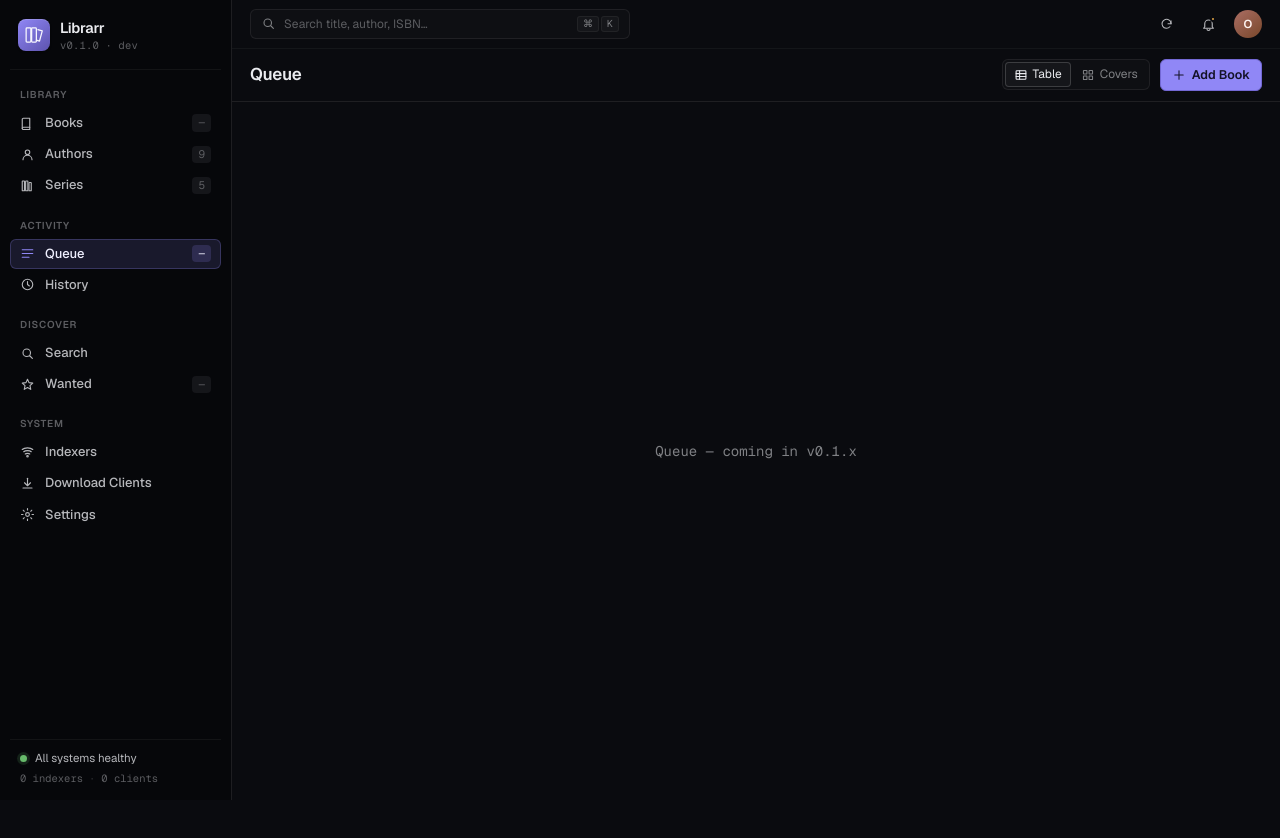
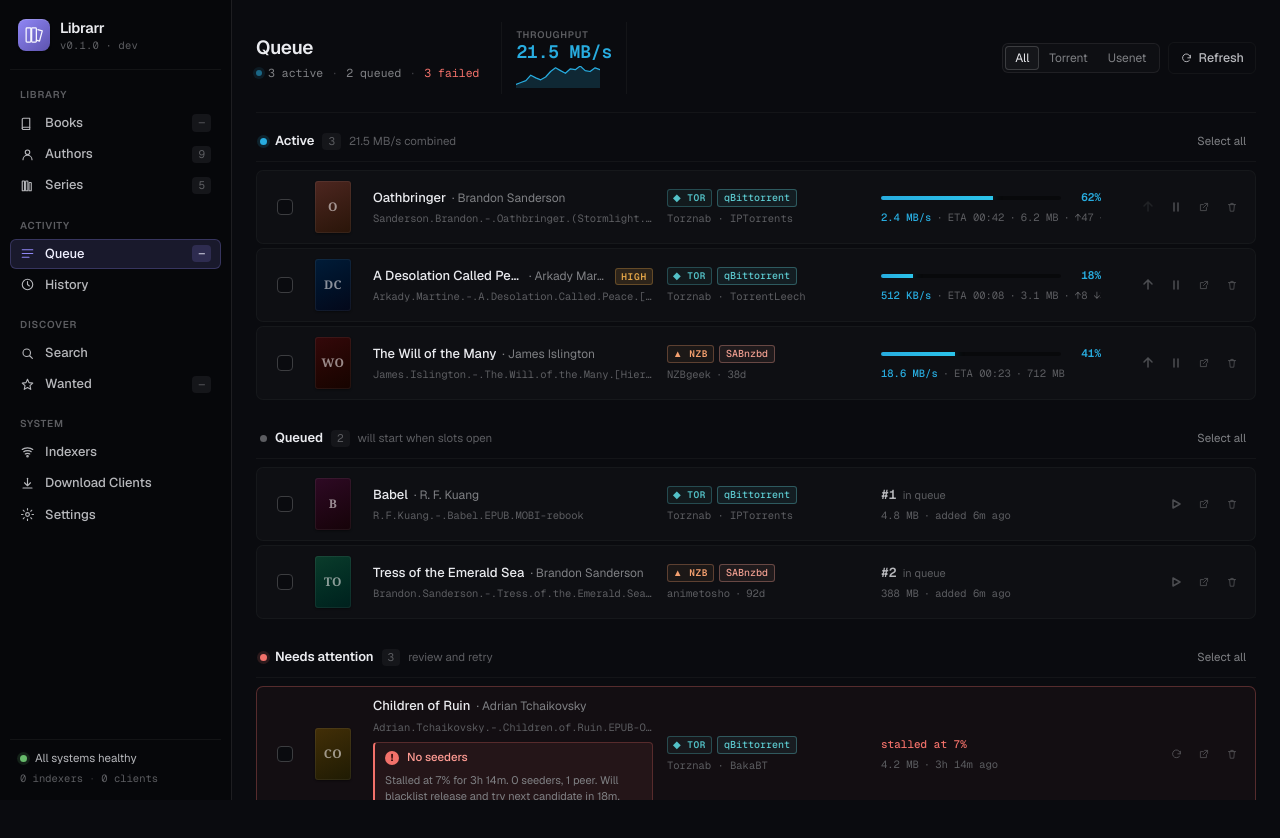
Before and after one commit to Razortype/librarr, a Next.js app in the folder web/: page /queue in a window 1280 px wide. Shown: the top 838 px of the page. Before the commit the page ends 800 px from the top, so only its background shows below. Built offline with nearby package versions, Linux system fonts and the light colour scheme; no server answers.

Commit message:
feat(web): wire queue route to queue page client

```diff
--- a/web/src/app/(dashboard)/layout.tsx
+++ b/web/src/app/(dashboard)/layout.tsx
@@ -31,7 +31,10 @@
       <div className="app">
         <Sidebar />
         <main className="main">
-          <Topbar title={pathnameToTitle(pathname)} />
+          {!pathname.startsWith("/books") &&
+            !pathname.startsWith("/queue") && (
+              <Topbar title={pathnameToTitle(pathname)} />
+            )}
           {children}
         </main>
       </div>
--- a/web/src/app/(dashboard)/queue/page.tsx
+++ b/web/src/app/(dashboard)/queue/page.tsx
@@ -1,7 +1,15 @@
-export default function QueuePage() {
+import { Suspense } from "react";
+import { QueuePageClient } from "@/components/queue/queue-page-client";
+
+export default async function QueuePage({
+  searchParams,
+}: {
+  searchParams: Promise<{ [key: string]: string | string[] | undefined }>;
+}) {
+  await searchParams;
   return (
-    <div className="flex h-full items-center justify-center">
-      <p className="text-text-3 text-sm font-mono">Queue — coming in v0.1.x</p>
-    </div>
+    <Suspense fallback={null}>
+      <QueuePageClient />
+    </Suspense>
   );
 }
```
Also changed, not shown: 1 other file (tests, documents, lock files or other folders).
